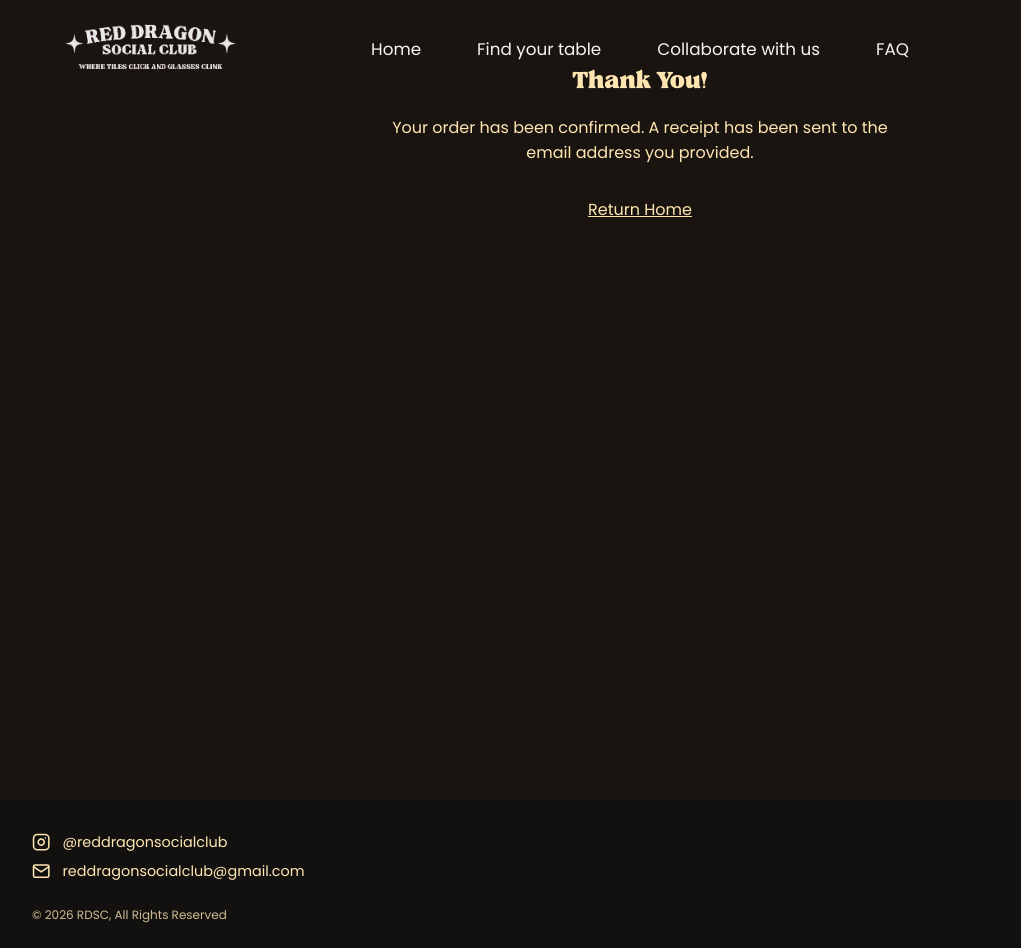
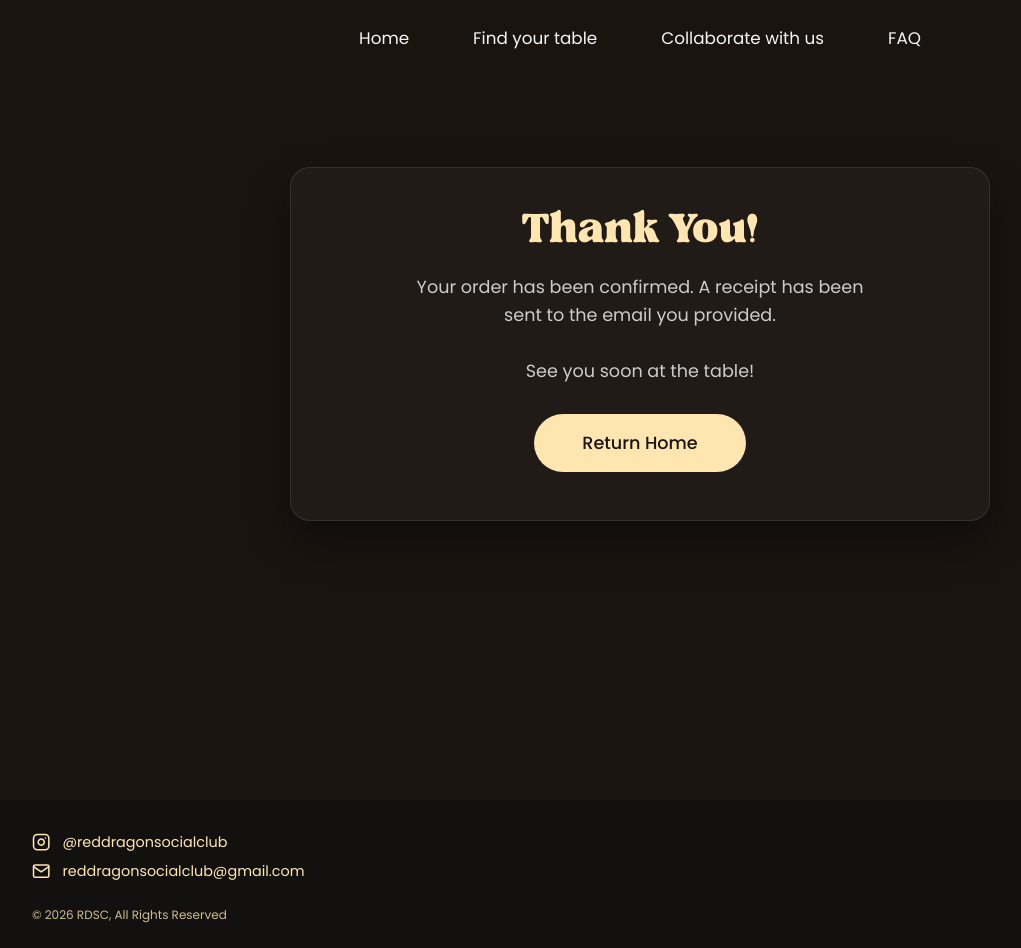
Before and after one commit to louistliu/rdsc-website, a Next.js app: page /success in a window 1280 px wide. Shown: the whole page, without its empty margins (0-1021 px from the left). Built offline with nearby package versions, Linux system fonts and the light colour scheme.

Commit message:
Navigation bar fix and thank you page

```diff
--- a/src/app/success/page.module.css
+++ b/src/app/success/page.module.css
@@ -1,24 +1,48 @@
 .container {
+  display: flex;
+  justify-content: center;
+  align-items: center;
+  min-height: 80vh;
+  padding: 7rem 2rem 4rem 2rem; /* Pushed the entire container down further */
+}
+
+.contentWrapper {
   text-align: center;
-  padding: 4rem 1rem;
+  width: 100%;
+  max-width: 700px;
+  background-color: rgba(255, 255, 255, 0.03);
+  padding: 2rem 2rem 3rem 2rem; /* Less padding on top, more on bottom */
+  border-radius: 20px;
+  border: 1px solid rgba(255, 255, 255, 0.1);
+  box-shadow: 0 20px 40px rgba(0, 0, 0, 0.4);
+}
+
+.title {
+  font-size: 3.5rem;
+  margin-top: 0; /* Removing default h1 margin that was causing uneven top space */
+  margin-bottom: 0.8rem;
 }
 
 .message {
-  margin-top: 1rem;
-  max-width: 500px;
-  margin-left: auto;
-  margin-right: auto;
-}
-
-.sessionId {
-  margin-top: 1rem;
-  color: #666;
-  font-size: 0.9rem;
-  word-break: break-all;
+  font-size: 1.1rem;
+  line-height: 1.6;
+  color: #CCCCCC;
+  max-width: 480px;
+  margin: 0 auto 1.8rem auto;
 }
 
 .homeLink {
   display: inline-block;
-  margin-top: 2rem;
-  text-decoration: underline;
+  padding: 1rem 3rem;
+  background-color: var(--foreground);
+  color: var(--background);
+  font-weight: 500;
+  font-size: 1.1rem;
+  border-radius: 100px;
+  transition: opacity 0.2s ease, transform 0.2s ease;
 }
+
+.homeLink:hover {
+  opacity: 0.9;
+  transform: scale(1.02);
+}
--- a/src/app/success/page.tsx
+++ b/src/app/success/page.tsx
@@ -1,28 +1,20 @@
 import Link from "next/link";
 import styles from "./page.module.css";
 
-export default async function SuccessPage({
-  searchParams,
-}: {
-  searchParams: Promise<{ [key: string]: string | string[] | undefined }>;
-}) {
-  const resolvedParams = await searchParams;
-  const sessionId = resolvedParams.session_id;
-
+export default async function SuccessPage() {
   return (
     <main className={styles.container}>
-      <h1 className="font-display">Thank You!</h1>
-      <p className={styles.message}>
-        Your order has been confirmed. A receipt has been sent to the email address you provided.
-      </p>
-      {sessionId && (
-        <p className={styles.sessionId}>
-          Session ID: {sessionId as string}
+      <div className={styles.contentWrapper}>
+        <h1 className={`font-display ${styles.title}`}>Thank You!</h1>
+        <p className={styles.message}>
+          Your order has been confirmed. A receipt has been sent to the email you provided.
+          <br /><br />
+          See you soon at the table!
         </p>
-      )}
-      <Link href="/" className={styles.homeLink}>
-        Return Home
-      </Link>
+        <Link href="/" className={styles.homeLink}>
+          Return Home
+        </Link>
+      </div>
     </main>
   );
 }
--- a/src/components/Navbar.module.css
+++ b/src/components/Navbar.module.css
@@ -1,26 +1,28 @@
 .navbar {
-  padding: 1.5rem 4rem;
+  padding: 1.5rem 0;
   position: fixed;
   top: 0;
-  width: 100%;
-  display: grid;
-  grid-template-columns: 1fr auto 1fr;
+  left: 50%;
+  transform: translateX(-50%);
+  width: auto;
+  display: flex;
+  justify-content: center;
   align-items: center;
   z-index: 50;
   background-color: transparent;
-  transition: background-color 0.3s ease, padding 0.3s ease;
+  transition: all 0.4s cubic-bezier(0.16, 1, 0.3, 1);
+  border-radius: 100px;
+  border: 1px solid transparent;
 }
 
 .navbar.scrolled {
-  background-color: rgba(18, 17, 16, 0.95);
-  backdrop-filter: blur(10px);
-  padding: 1rem 4rem;
-  border-bottom: 1px solid rgba(245, 245, 245, 0.05);
-}
-
-.leftSection {
-  display: flex;
-  justify-content: flex-start;
+  background-color: rgba(0, 0, 0, 0.6); /* Semi-transparent black for clean glass effect */
+  backdrop-filter: blur(16px);
+  -webkit-backdrop-filter: blur(16px);
+  padding: 0.8rem 2.5rem;
+  margin-top: 0.7rem; /* 0.7rem margin + 0.8rem padding = 1.5rem original padding */
+  border: 1px solid rgba(245, 236, 215, 0.1);
+  box-shadow: 0 4px 30px rgba(0, 0, 0, 0.5);
 }
 
 .centerSection {
@@ -29,24 +31,12 @@
 }
 
 .rightSection {
-  display: flex;
-}
-
-.logoLink {
-  display: flex;
-  align-items: center;
-  text-decoration: none;
-}
-
-.logo {
-  height: 50px; /* Placeholder height, will adjust to your image */
-  width: auto;
-  object-fit: contain;
+  display: none;
 }
 
 .navlinks {
   display: flex;
-  gap: 3.5rem;
+  gap: 4rem; /* Middle ground between 3.5rem and 5rem */
   list-style: none;
   margin: 0;
   padding: 0;
--- a/src/components/Navbar.tsx
+++ b/src/components/Navbar.tsx
@@ -19,13 +19,6 @@ export default function Navbar() {
 
   return (
     <nav className={`${styles.navbar} ${scrolled ? styles.scrolled : ''}`}>
-      <div className={styles.leftSection}>
-        <Link href="/" className={styles.logoLink}>
-          {/* Placeholder image, waiting for /logo.png in the public folder */}
-          <img src="/Logo.png" alt="RDSC Logo" className={styles.logo} />
-        </Link>
-      </div>
-
       <div className={styles.centerSection}>
         <ul className={styles.navlinks}>
           <li><Link href="/" className={styles.navlink}>Home</Link></li>
```
Also changed, not shown: public/Logo.png (deleted).
